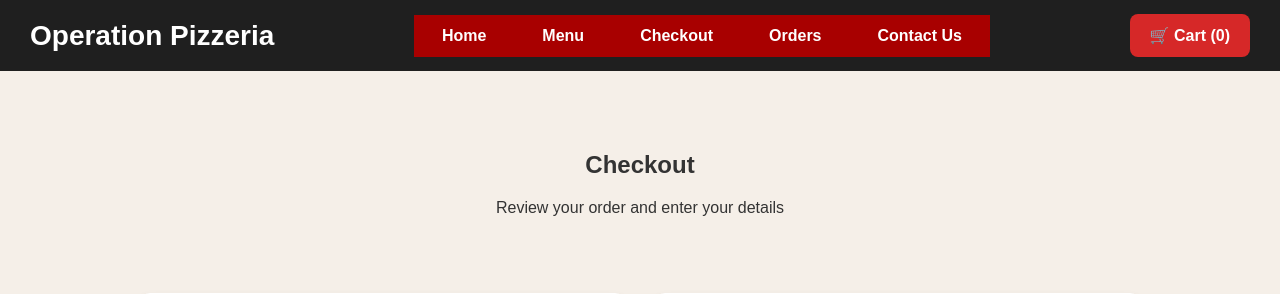
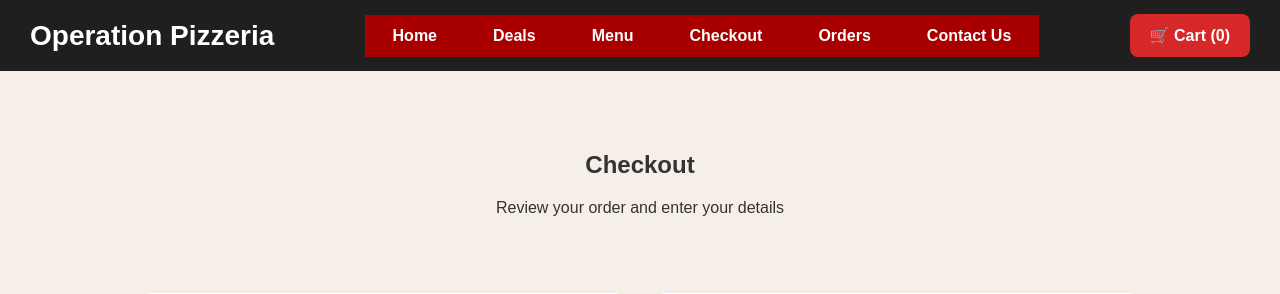
Before and after one commit to sktooyak/pizza-app, a Flask app: page /order in a window 1280 px wide. Shown: the top 294 px of the page. Run offline with Flask 3, Linux system fonts and the light colour scheme.

Commit message:
Update order.html
-added deals to nav bar

```diff
--- a/templates/order.html
+++ b/templates/order.html
@@ -19,6 +19,7 @@
 
         <nav class="main-nav">
             <a href="/">Home</a>
+            <a href="/deals">Deals</a>
             <a href="/menu">Menu</a>
             <a href="/order">Checkout</a>
             <a href="/orders">Orders</a>
```
